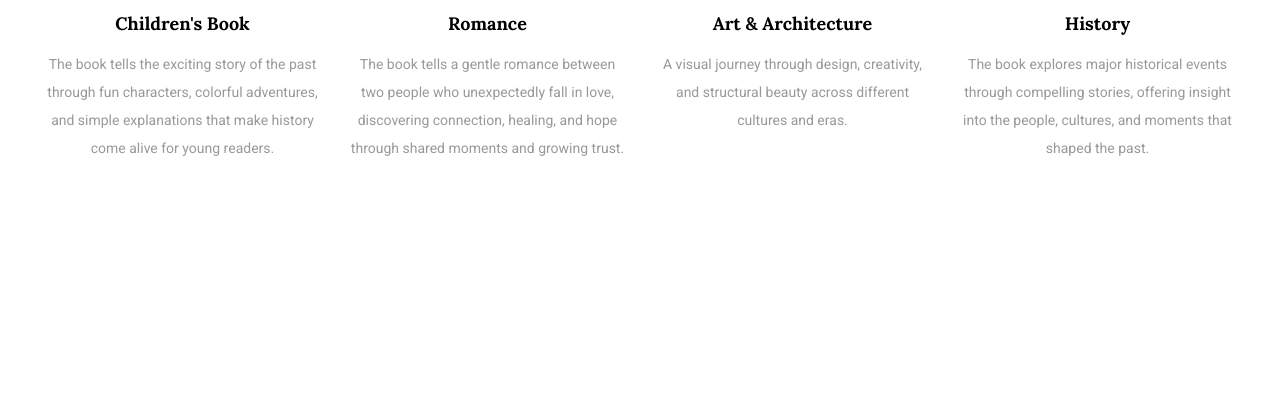
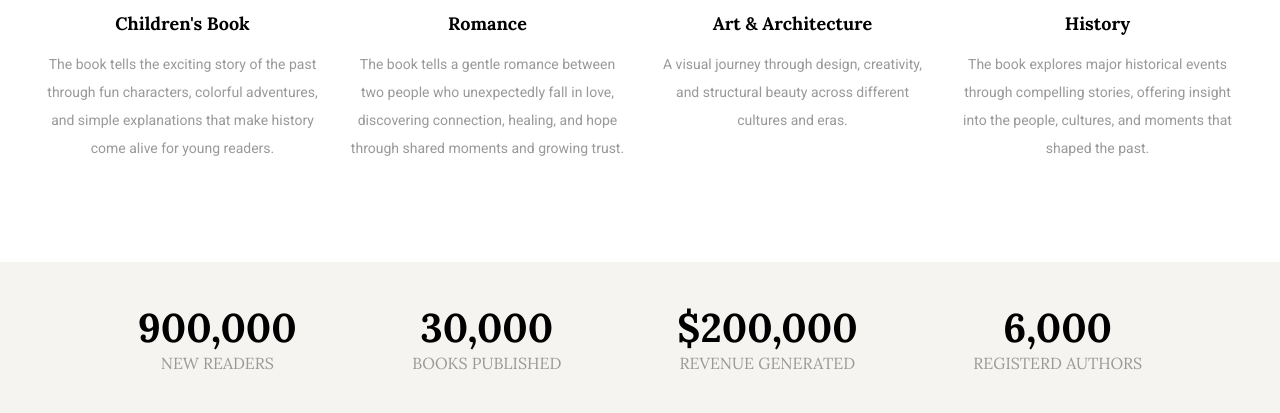
Before and after one commit to mutwiri04/Kimeo-Publishing-Company, a website built with Vite: page Publishing-company/index.html in a window 1280 px wide. Shown: the part 1008-1421 px from the top of the page. Before the commit the page ends 1270 px from the top, so only its background shows below. Built offline with nearby package versions, Linux system fonts and the light colour scheme; files whose address does not match are found by name.

Commit message:
build the stats section

```diff
--- a/Publishing-company/index.html
+++ b/Publishing-company/index.html
@@ -99,7 +99,9 @@
         </div>
         <h3 class="book-category-title">Children's Book</h3>
         <p class="book-category-description">
-      The book tells the exciting story of the past through fun characters, colorful adventures, and simple explanations that make history come alive for young readers.
+          The book tells the exciting story of the past through fun characters,
+          colorful adventures, and simple explanations that make history come
+          alive for young readers.
         </p>
       </div>
 
@@ -109,7 +111,9 @@
         </div>
         <h3 class="book-category-title">Romance</h3>
         <p class="book-category-description">
-      The book tells a gentle romance between two people who unexpectedly fall in love, discovering connection, healing, and hope through shared moments and growing trust.
+          The book tells a gentle romance between two people who unexpectedly
+          fall in love, discovering connection, healing, and hope through shared
+          moments and growing trust.
         </p>
       </div>
 
@@ -119,7 +123,8 @@
         </div>
         <h3 class="book-category-title">Art & Architecture</h3>
         <p class="book-category-description">
-      A visual journey through design, creativity, and structural beauty across different cultures and eras.
+          A visual journey through design, creativity, and structural beauty
+          across different cultures and eras.
         </p>
       </div>
 
@@ -129,13 +134,39 @@
         </div>
         <h3 class="book-category-title">History</h3>
         <p class="book-category-description">
-      The book explores major historical events through compelling stories, offering insight into the people, cultures, and moments that shaped the past.
+          The book explores major historical events through compelling stories,
+          offering insight into the people, cultures, and moments that shaped
+          the past.
         </p>
       </div>
     </div>
 
+    <!-- BOOKS CATEGORY SECTION ENDS HERE -->
 
-    <!-- BOOKS CATEGORY SECTION ENDS HERE -->
+    <!-- * start of statistics section */ -->
+    <div class="stats">
+      <div class="stat">
+        <h3 class="stat-count">900,000</h3>
+        <p class="stat-description">new readers</p>
+      </div>
+
+      <div class="stat">
+        <h3 class="stat-count">30,000</h3>
+        <p class="stat-description">books published</p>
+      </div>
+
+      <div class="stat">
+        <h3 class="stat-count">$200,000</h3>
+        <p class="stat-description">revenue generated</p>
+      </div>
+
+      <div class="stat">
+        <h3 class="stat-count">6,000</h3>
+        <p class="stat-description">registerd authors</p>
+      </div>
+    </div>
+
+    <!-- /*end of statistics section*/ -->
     <script type="module" src="/src/main.js"></script>
   </body>
 </html>
--- a/Publishing-company/src/style.css
+++ b/Publishing-company/src/style.css
@@ -262,15 +262,14 @@ body {
   display: flex;
   justify-content: center;
   align-items: center;
-  margin:0 auto;
+  margin: 0 auto;
   transition: all 0.5s;
   cursor: pointer;
 }
 
-.book-category-image-wrapper:hover{
-background-color: var(--primary-color);
+.book-category-image-wrapper:hover {
+  background-color: var(--primary-color);
 }
-
 
 .book-category-image-wrapper img {
   width: 6rem;
@@ -292,3 +291,33 @@ background-color: var(--primary-color);
   line-height: 2;
 }
 /* end of book category stylings */
+
+/* start of statistics section */
+
+.stats {
+  background-color: var(--white-color-light);
+  padding: 4rem 8rem;
+  display: flex;
+  justify-content: space-around;
+  flex-wrap: wrap;
+}
+
+.stat {
+  text-align: center;
+}
+
+.stat-count {
+  color: var(--black-color);
+  font-size: 4rem;
+  font-weight: 700;
+  display: flex;
+  justify-content: center;
+  align-items: center;
+}
+
+
+.stat-description {
+  text-transform: uppercase;
+}
+
+/*end of statistics section*/
```
Lines whose indentation alone changed are shown as unchanged.
